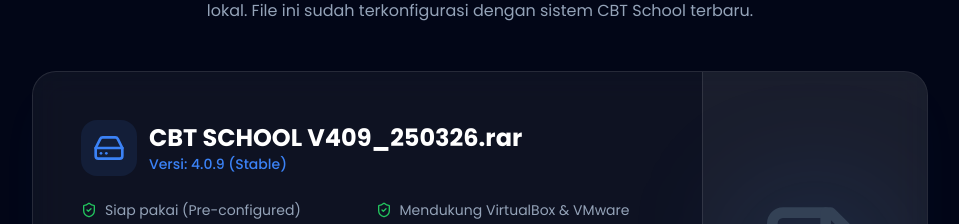
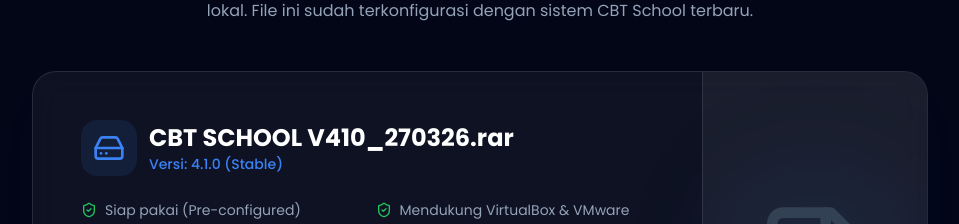
Before and after one commit to kitabisaberkarya/CBT-SCHOOL, a React (Vite) app: page / in a window 1280 px wide. Shown: the part 3800-4024 px from the top of the page, without its empty margins (160-1119 px from the left). Built offline with nearby package versions, Linux system fonts and the light colour scheme; no server answers; the database is empty.

Commit message:
feat: Update download URL and version to 4.1.0
Updates the download URL and version number in the Downloads component to reflect the latest release of the CBT SCHOOL application.

```diff
--- a/components/Downloads.tsx
+++ b/components/Downloads.tsx
@@ -6,18 +6,18 @@
 const Downloads: React.FC = () => {
   const { language } = useLanguage();
 
-  const downloadUrl = "https://drive.google.com/uc?export=download&id=14fZo2mBOO9j1kzxq31R4Xxl3QelomSVD";
+  const downloadUrl = "https://drive.google.com/uc?export=download&id=1UKXdUZmaWsP7HGKxQMN8xc370YeEE42G";
   const templateSheetUrl = "https://docs.google.com/spreadsheets/d/1TX4pu1sehACBj696DTTtrrZ7owC1o_w99PQl1rfESUY/edit?usp=sharing";
   const templateCsvUrl = "https://docs.google.com/spreadsheets/d/1TX4pu1sehACBj696DTTtrrZ7owC1o_w99PQl1rfESUY/export?format=csv";
 
   const content = {
     id: {
       title: "Download Resource",
-      subtitle: "CBT SCHOOL V409_250326.rar",
+      subtitle: "CBT SCHOOL V410_270326.rar",
       desc: "Unduh file Virtual Machine (VHD/VDI) untuk simulasi mandiri atau instalasi server lokal. File ini sudah terkonfigurasi dengan sistem CBT School terbaru.",
       btn: "Download Sekarang",
       size: "Ukuran File: 7,7 GB",
-      version: "Versi: 4.0.9 (Stable)",
+      version: "Versi: 4.1.0 (Stable)",
       note: "Catatan: Karena ukuran file besar, klik 'Tetap download' pada halaman Google Drive.",
       demoNote: "Bagi sekolah, instansi, dan lembaga yang ingin mencoba semua fitur, silakan masukkan lisensi demo: CBT-SCHOOL-DEMO",
       features: [
@@ -35,11 +35,11 @@
     },
     en: {
       title: "Download Resource",
-      subtitle: "CBT SCHOOL V409_250326.rar",
+      subtitle: "CBT SCHOOL V410_270326.rar",
       desc: "Download the Virtual Machine (VHD/VDI) file for standalone simulation or local server installation. This file is pre-configured with the latest CBT School system.",
       btn: "Download Now",
       size: "File Size: 7.7 GB",
-      version: "Version: 4.0.9 (Stable)",
+      version: "Version: 4.1.0 (Stable)",
       note: "Note: Due to large size, click 'Download anyway' on the Google Drive page.",
       demoNote: "For schools, institutions, and agencies that want to try all features, please use the demo license: CBT-SCHOOL-DEMO",
       features: [
```
